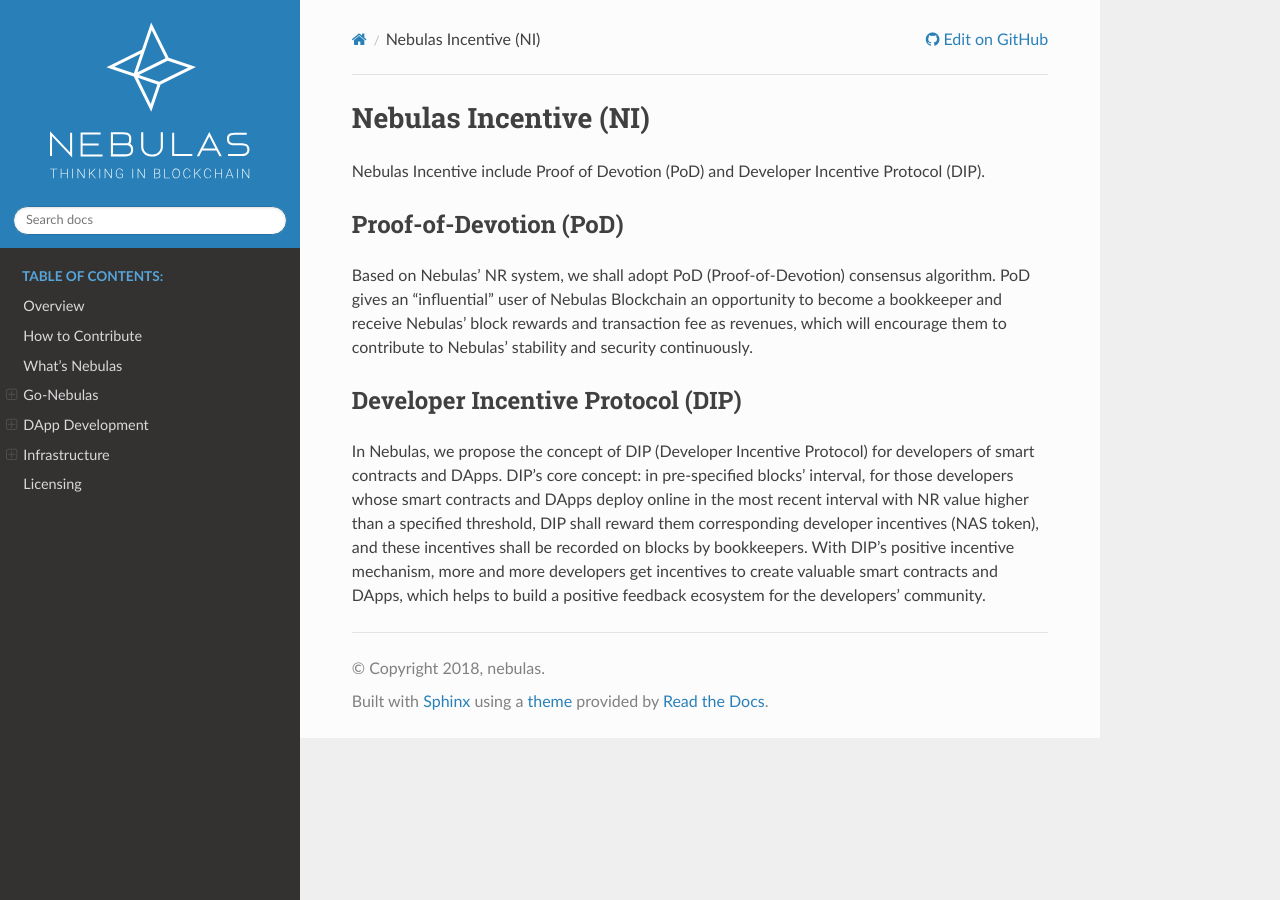
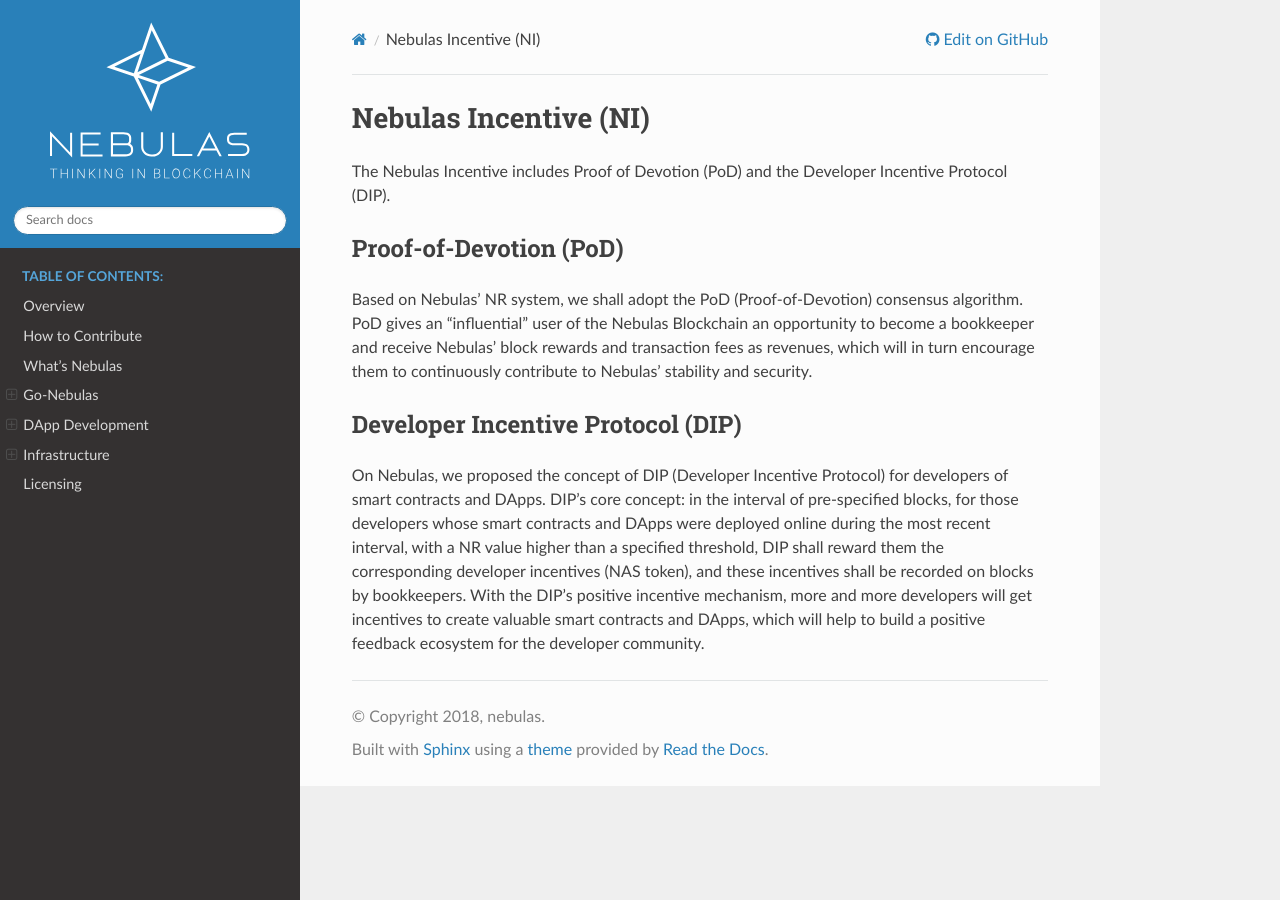
Before and after one commit to nebulasio/nebdocs, a Sphinx documentation site: the page built from docs/whats-nebulas/nebulas-incentive-ni.md, in a window 1280 px wide. Built offline with Sphinx 7.4.7 and the Read the Docs theme 2.0.0, drawn with Linux system fonts in a browser that asks for light colours.

Commit message:
fixes whats-nebulas

```diff
--- a/docs/whats-nebulas/nebulas-incentive-ni.md
+++ b/docs/whats-nebulas/nebulas-incentive-ni.md
@@ -1,11 +1,11 @@
 # Nebulas Incentive \(NI\)
 
-Nebulas Incentive include Proof of Devotion \(PoD\) and Developer Incentive Protocol \(DIP\).
+The Nebulas Incentive includes Proof of Devotion \(PoD\) and the Developer Incentive Protocol \(DIP\).
 
 ## **Proof-of-Devotion \(PoD\)**
 
-Based on Nebulas’ NR system, we shall adopt PoD \(Proof-of-Devotion\) consensus algorithm. PoD gives an “influential” user of Nebulas Blockchain an opportunity to become a bookkeeper and receive Nebulas’ block rewards and transaction fee as revenues, which will encourage them to contribute to Nebulas’ stability and security continuously.
+Based on Nebulas’ NR system, we shall adopt the PoD \(Proof-of-Devotion\) consensus algorithm. PoD gives an “influential” user of the Nebulas Blockchain an opportunity to become a bookkeeper and receive Nebulas’ block rewards and transaction fees as revenues, which will in turn encourage them to continuously contribute to Nebulas’ stability and security.
 
 ## **Developer Incentive Protocol \(DIP\)**
 
-In Nebulas, we propose the concept of DIP \(Developer Incentive Protocol\) for developers of smart contracts and DApps. DIP’s core concept: in pre-specified blocks’ interval, for those developers whose smart contracts and DApps deploy online in the most recent interval with NR value higher than a specified threshold, DIP shall reward them corresponding developer incentives \(NAS token\), and these incentives shall be recorded on blocks by bookkeepers. With DIP’s positive incentive mechanism, more and more developers get incentives to create valuable smart contracts and DApps, which helps to build a positive feedback ecosystem for the developers’ community.
+On Nebulas, we proposed the concept of DIP \(Developer Incentive Protocol\) for developers of smart contracts and DApps. DIP’s core concept: in the interval of pre-specified blocks, for those developers whose smart contracts and DApps were deployed online during the most recent interval, with a NR value higher than a specified threshold, DIP shall reward them the corresponding developer incentives \(NAS token\), and these incentives shall be recorded on blocks by bookkeepers. With the DIP’s positive incentive mechanism, more and more developers will get incentives to create valuable smart contracts and DApps, which will help to build a positive feedback ecosystem for the developer community.
```
Also changed, not shown: docs/whats-nebulas/nebulas-force.md (+2 -2 lines), docs/whats-nebulas/nebulas-rank-nr.md (+6 -6 lines).
